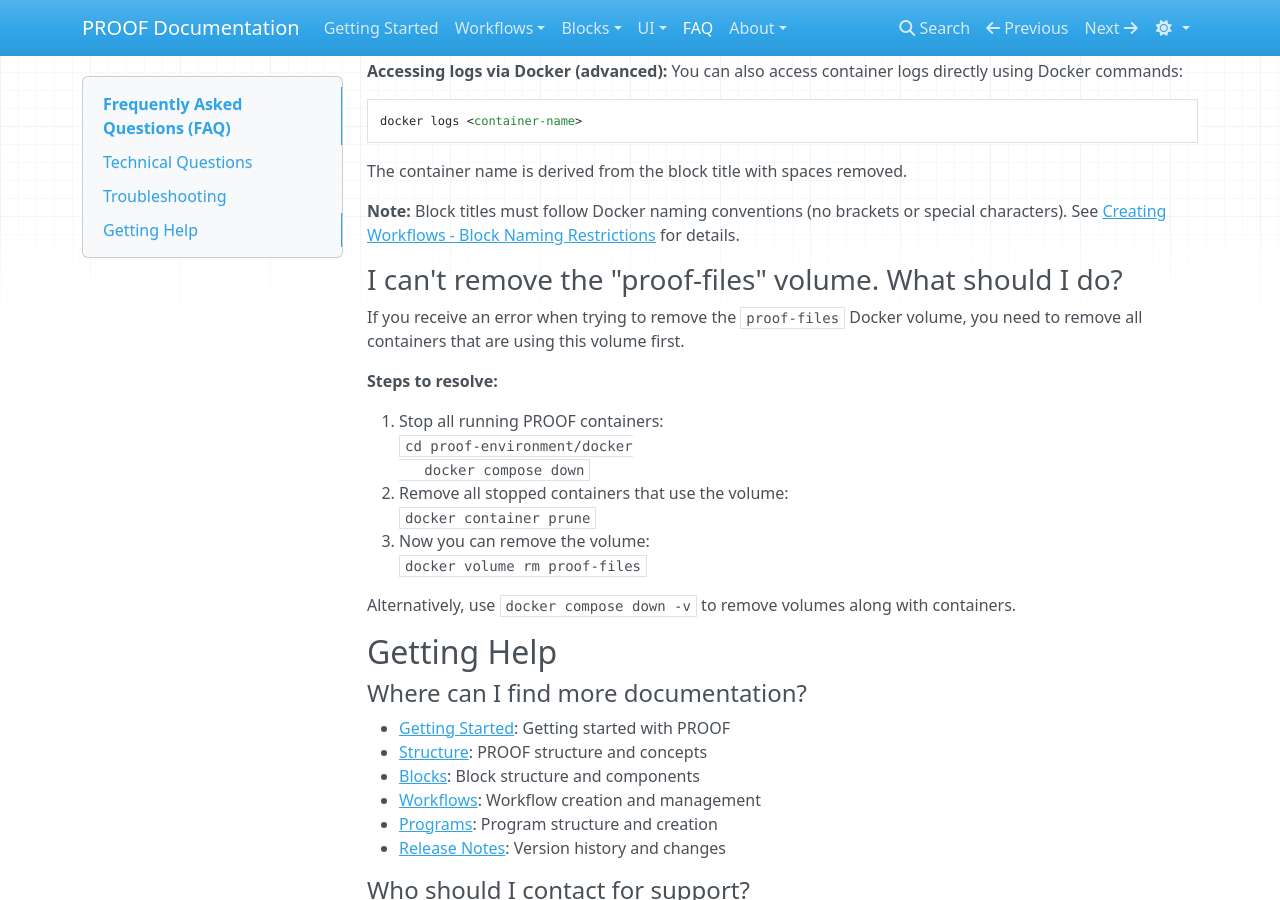
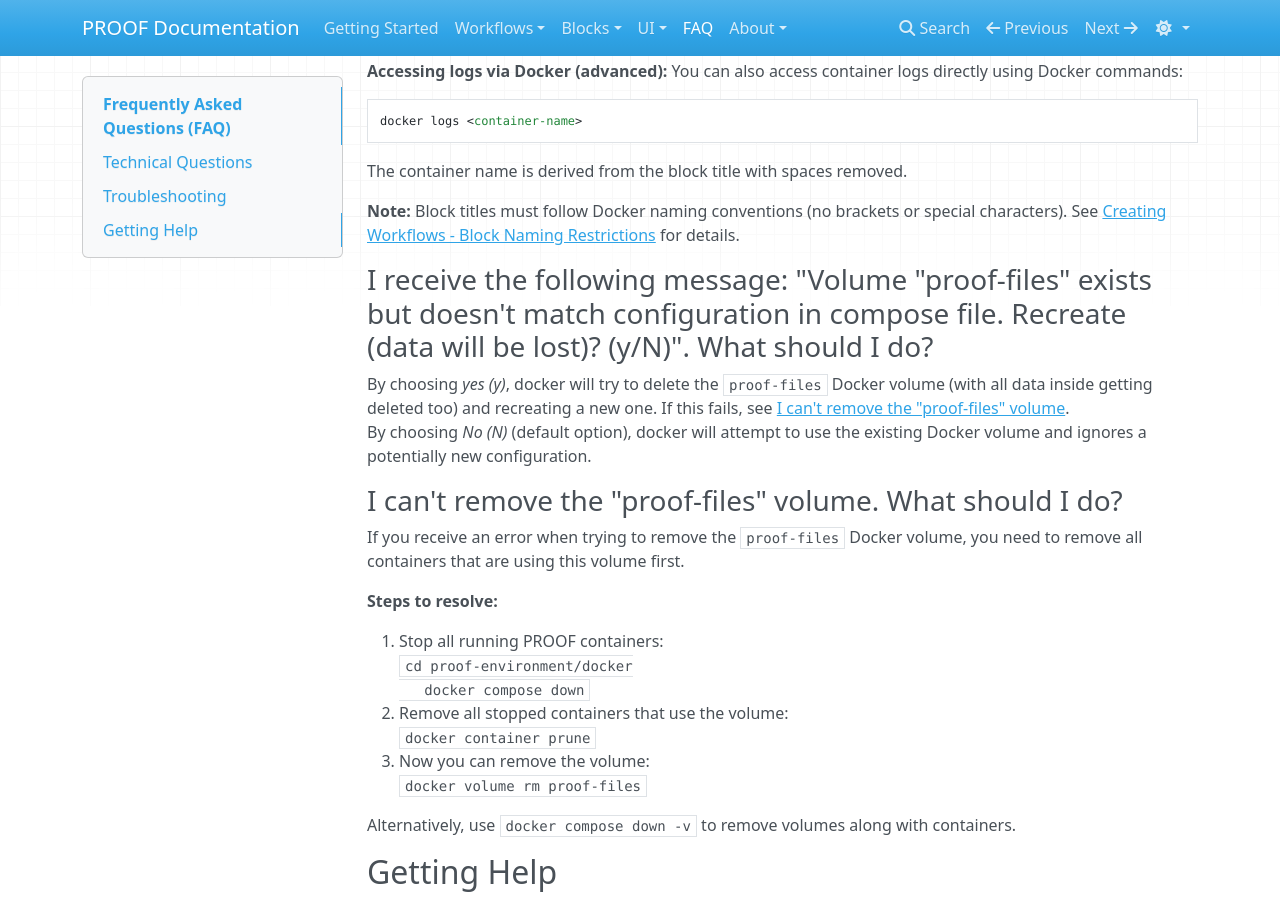
Before and after one commit to KIT-IAI-PROOF/kit-iai-proof.github.io, an MkDocs documentation site: the page built from docs/faq.md, in a window 1280 px wide and 900 px high, scrolled down 1944 px. Built offline with MkDocs 1.6.1, drawn with Linux system fonts in a browser that asks for light colours; nearby versions of some CDN libraries.

Commit message:
feat: add new entry in FAQ for "Volume "proof-files" exists but doesn't match configuration in compose file" issue

```diff
--- a/docs/faq.md
+++ b/docs/faq.md
@@ -71,6 +71,10 @@
 
 **Note:** Block titles must follow Docker naming conventions (no brackets or special characters). See [Creating Workflows - Block Naming Restrictions](UI/creating-workflows.md#important-block-naming-restrictions) for details.
 
+### I receive the following message: "Volume "proof-files" exists but doesn't match configuration in compose file. Recreate (data will be lost)? (y/N)". What should I do?
+By choosing *yes (y)*, docker will try to delete the `proof-files` Docker volume (with all data inside getting deleted too) and recreating a new one. If this fails, see [I can't remove the "proof-files" volume](#i-cant-remove-the-proof-files-volume-what-should-i-do).
+By choosing *No (N)* (default option), docker will attempt to use the existing Docker volume and ignores a potentially new configuration.
+
 ### I can't remove the "proof-files" volume. What should I do?
 If you receive an error when trying to remove the `proof-files` Docker volume, you need to remove all containers that are using this volume first.
 
```
